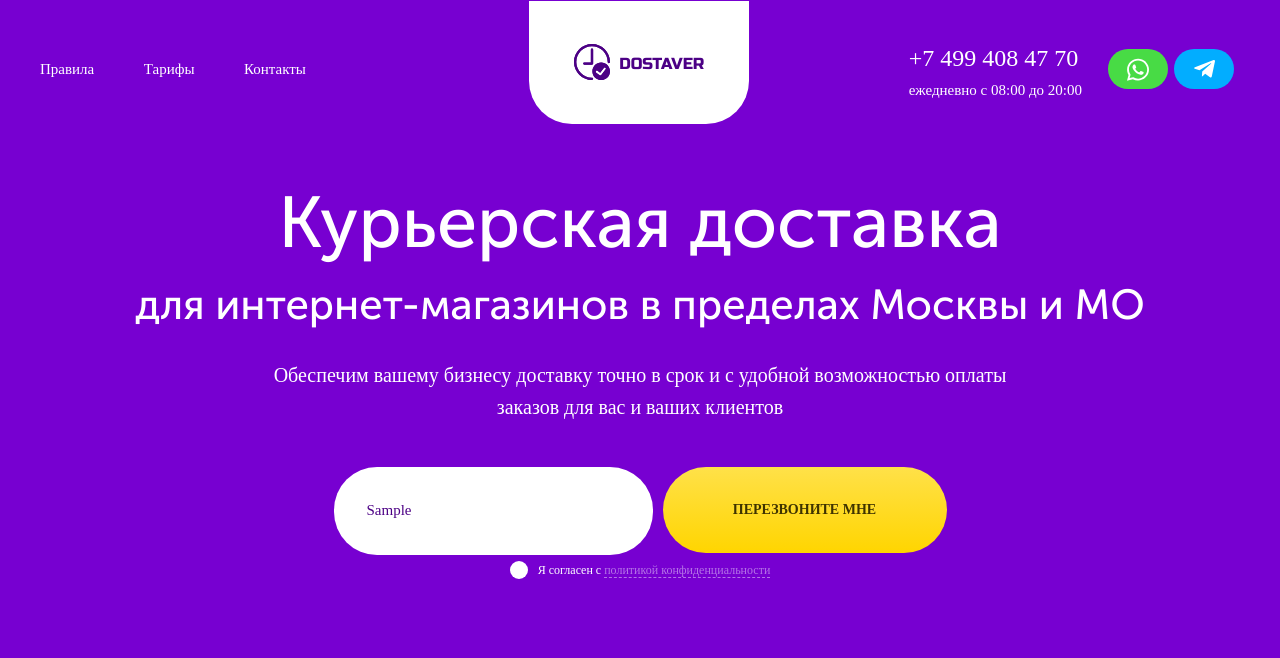
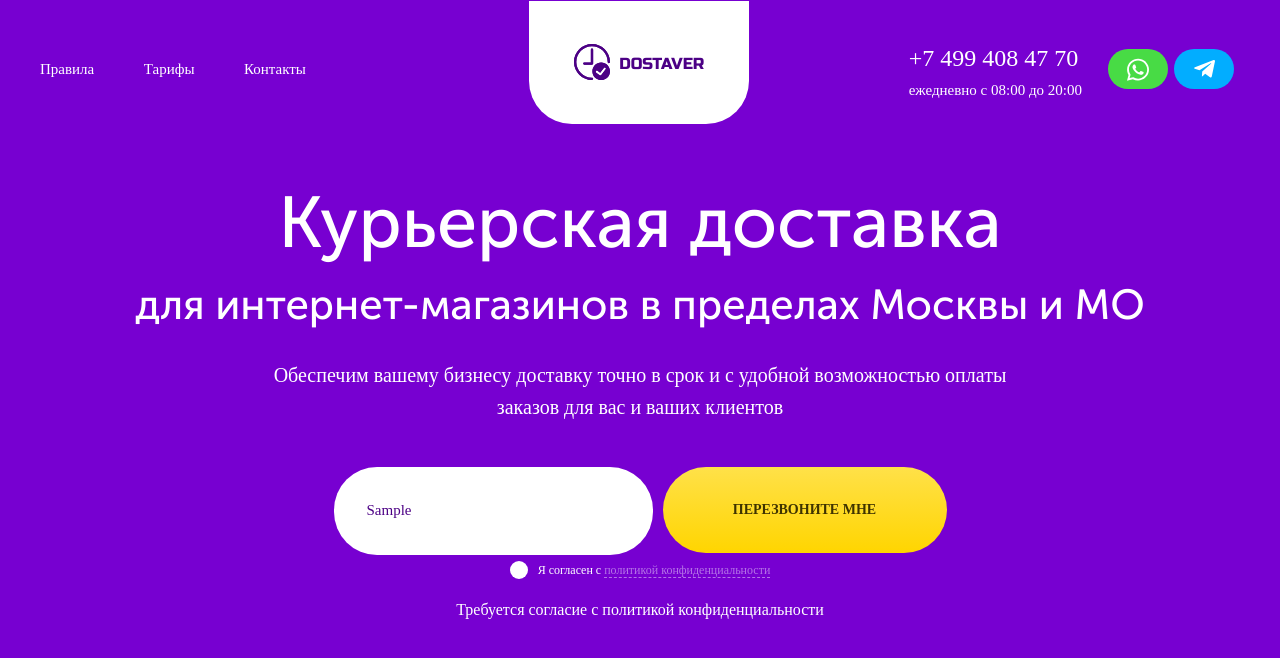
Before and after one commit to mrbushik/Delivery-service, a React (Create React App) app: page / in a window 1280 px wide. Both pictures are taken after typing "Sample" into the empty fields and a click on the button "ПЕРЕЗВОНИТЕ МНЕ". Shown: the top 658 px of the page. Built offline with nearby package versions, Linux system fonts and the light colour scheme.

Commit message:
submit data

```diff
--- a/package.json
+++ b/package.json
@@ -6,6 +6,7 @@
     "@testing-library/jest-dom": "^5.16.4",
     "@testing-library/react": "^13.3.0",
     "@testing-library/user-event": "^13.5.0",
+    "axios": "^0.27.2",
     "react": "^18.2.0",
     "react-dom": "^18.2.0",
     "react-hook-form": "^7.33.1",
--- a/src/components/LeadForm/LeadForm.jsx
+++ b/src/components/LeadForm/LeadForm.jsx
@@ -1,8 +1,8 @@
 import React from 'react'
+import { useForm } from "react-hook-form";
+import axios from 'axios';
 import styled from 'styled-components'
 import './LeadForm.scss'
-import { useForm } from "react-hook-form";
-
 
 const PrivacyPolicyLink = styled.a`
 border-bottom: 1px dashed #FFFFFF;
@@ -12,9 +12,16 @@ margin-left: 3px;
 
 function LeadForm({buttonText}) {
     const [isChecked, setIsChecked] = React.useState(false);
-    const { register, handleSubmit, formState:{ errors } } = useForm();
-    const onSubmit = data => console.log(data);
-
+    const { register, handleSubmit,reset, formState:{ errors } } = useForm({
+      defaultValues: {
+        number: '',
+      }
+    });
+    const onSubmit = data => {
+      axios.post(`https://jsonplaceholder.typicode.com/users`,{data})
+      .then(response => response)
+      reset()
+    };
   return (
     <>
     <div className="container">
@@ -23,13 +30,13 @@ function LeadForm({buttonText}) {
         <input
         {...register("number",{ required: true })}
         type="text" placeholder='Введите номер телефона'/>
-          {errors.number && <p>В поле ничего нет, напишите ваш номер телефона</p>}
         <button type="submit">{buttonText}</button>
         </div>
         <div className="lead-checkbox__container">
     <label className='checkbox-wrapper'>
       <input
         type="checkbox"
+        {...register("ConfirmPrivacyPolicy",{ required: true })}
         onChange={() => {
           setIsChecked(!isChecked);
         }}
@@ -44,6 +51,10 @@ function LeadForm({buttonText}) {
         ? <PrivacyPolicyLink href='##'>политикой конфиденциальности</PrivacyPolicyLink>
         : <a className='privacy-policy__link' href='##'>политикой конфиденциальности</a>}</p>
         </div>
+        <div className='form-errors'>
+        {errors.number && <p>В поле ничего нет, напишите ваш номер телефона</p>}
+          {errors.ConfirmPrivacyPolicy && !isChecked && <p>Требуется согласие с политикой конфиденциальности</p>}
+        </div>
     </form>
     </div>
     </>
--- a/src/components/LeadForm/LeadForm.scss
+++ b/src/components/LeadForm/LeadForm.scss
@@ -115,3 +115,6 @@ input[type="checkbox"] {
     opacity: 0.45;
     margin-left: 3px;
 }
+.form-errors{
+    text-align: center;
+}
```
Also changed, not shown: 1 other file (tests, documents, lock files or other folders).
